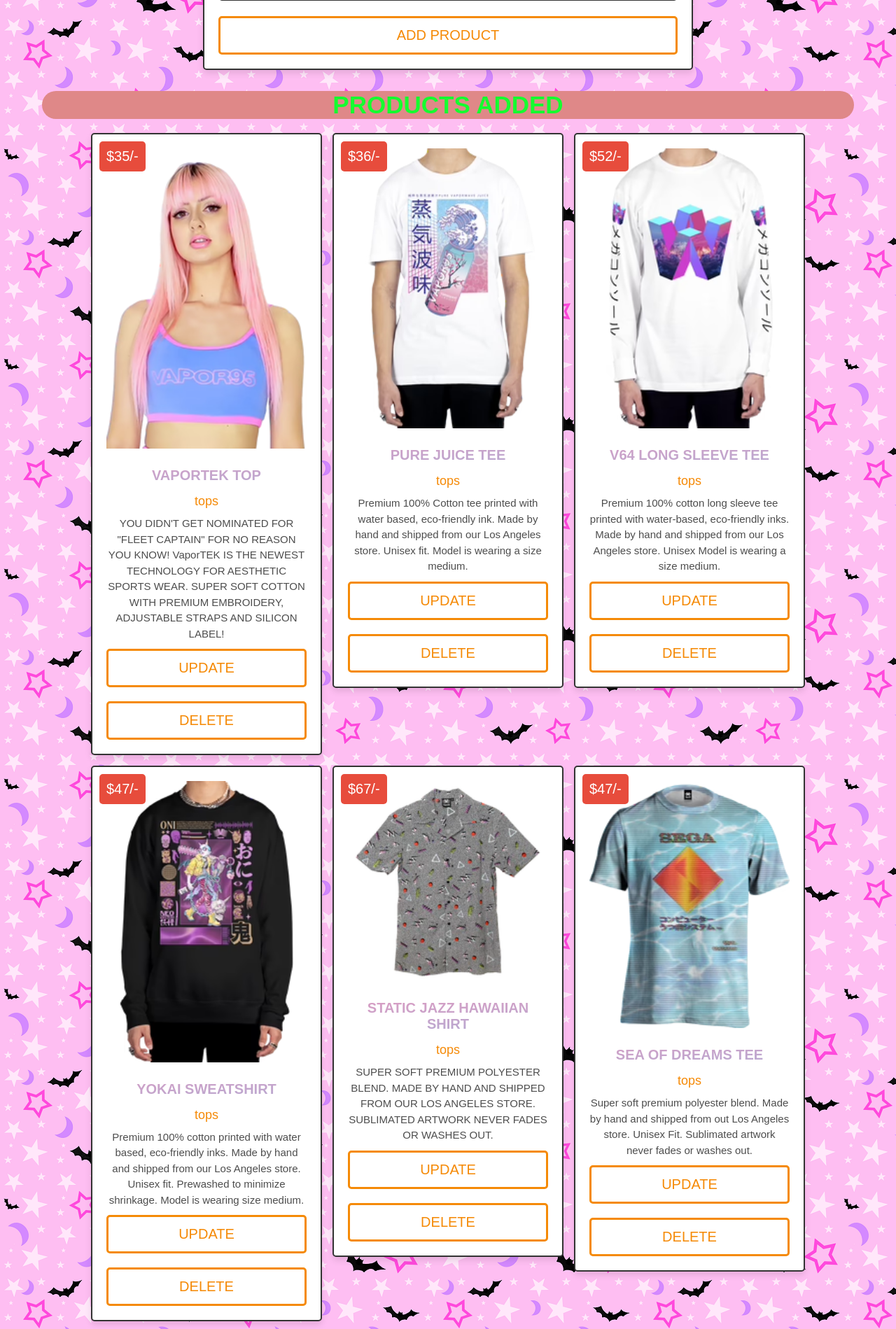
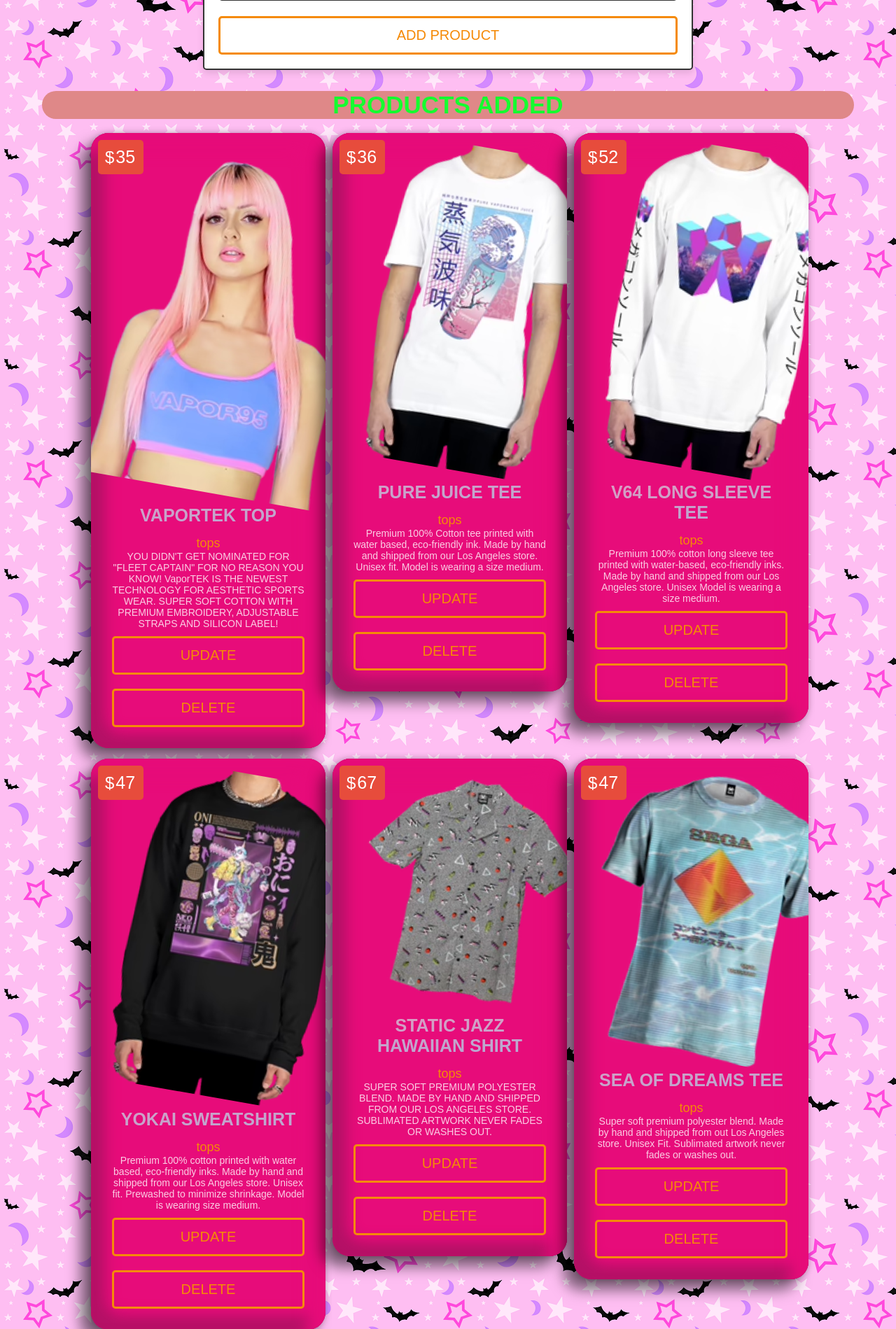
Before and after one commit to DanMarkov/VezGuevi, a PHP site: page /publicAdmin/admin_products.php in a window 1280 px wide. Shown: the part 579-2478 px from the top of the page at 70% size. Run offline with PHP 8.4, Linux system fonts and the light colour scheme; a user stored in the database is signed in; data comes from the database, SQL or seed files in the repository; style sheets or scripts are compiled from the project's sources; some libraries are stand-ins or nearby versions; some web fonts are replaced.

Commit message:
updated admin product ui

```diff
--- a/css/admin_style.css
+++ b/css/admin_style.css
@@ -86,52 +86,68 @@
 }
 
 .show-products .box-container .box {
+  position: relative;
+  width: 33.5rem;
+  padding: 2rem 3rem 3rem 3rem;
+  overflow: hidden;
   text-align: center;
-  border: var(--border);
-  box-shadow: var(--box-shadow);
-  background-color: var(--white);
-  border-radius: 0.5rem;
-  padding: 2rem;
-  position: relative;
-  transition: box-shadow 0.2s;
+  background: var(--product-bg);
+  box-shadow: inset -2rem 2rem 2rem 0.5rem rgb(231, 12, 122), inset 2rem -2rem 2rem 0 rgb(180, 17, 102), inset 0 0 2rem 0 rgb(180, 17, 102), -1.5rem 1.5rem 2rem 0 rgba(0, 0, 0, 0.52), 0 0 1rem 0 rgba(0, 0, 0, 0.25);
+  border-radius: 2.5rem;
+  transition: 0.5s, box-shadow 0.2s;
+  z-index: 3;
 }
 
 .show-products .box-container .box:hover {
   box-shadow: -0.5rem 0.5rem #ff51c5, -1.5rem 1.5rem 2rem -1rem #ff51c5, 0.5rem -0.5rem #00f6ff, 0.5rem -0.5rem 2rem #00f6ff;
 }
 
-.show-products .box-container .box .price {
-  position: absolute;
-  top: 1rem;
-  left: 1rem;
-  padding: 1rem;
-  font-size: 2rem;
-  color: var(--white);
-  background-color: var(--red);
-  border-radius: 0.5rem;
+.show-products .box-container .box img {
+  width: 120%;
+  height: 120%;
+  object-fit: cover;
+  transition: 0.5s;
+  transform: rotate(10deg);
+  filter: drop-shadow(-0.3rem, 0.6rem, 0.3rem rgba(110, 0, 0, 0.5));
 }
 
-.show-products .box-container .box img {
-  width: 100%;
-  margin-bottom: 1rem;
+.show-products .box-container .box img:hover {
+  transform: rotate(20deg) scale(1.15);
+  filter: drop-shadow(-0.7rem 0.6rem 0.7rem rgb(110, 0, 0));
 }
 
-.show-products .box-container .box .name {
+.show-products .box-container .box .box-details .name {
   margin: 0.5rem 0;
-  font-size: 2rem;
   color: var(--black);
 }
 
-.show-products .box-container .box .cat {
+.show-products .box-container .box .box-details .cat {
   font-size: 1.8rem;
   color: var(--green);
 }
 
 .show-products .box-container .box .details {
-  padding-top: 1rem;
-  font-size: 1.5rem;
-  line-height: 1.5;
-  color: var(--light-color);
+  font-size: 1.4rem;
+  color: rgba(255, 255, 255, 0.8);
+  font-weight: 400;
+}
+
+.show-products .box-container .box .price .price_num {
+  position: absolute;
+  top: 1rem;
+  left: 1rem;
+  padding: 1rem;
+  border-radius: 0.5rem;
+  background-color: var(--red);
+  font-size: 2.4rem;
+  color: var(--white);
+  margin-bottom: 1rem;
+}
+
+.show-products .box-container .box .price .price_num span {
+  font-size: 2.5rem;
+  color: var(--white);
+  margin: 0 0.2rem;
 }
 
 .update-product form {
--- a/publicAdmin/admin_products.php
+++ b/publicAdmin/admin_products.php
@@ -117,6 +117,25 @@ require_once "$path/private/head.php";
          while($fetch_products = $show_products->fetch(PDO::FETCH_ASSOC)){
    ?>
    <div class="box">
+      <div class="img">
+         <img src="../uploaded_img/<?= $fetch_products['image']; ?>" alt="product">
+      </div>
+      <div class="box-details">
+         <div class="name"><?= $fetch_products['name']; ?></div>
+         <div class="cat"><?= $fetch_products['category']; ?></div>
+         <div class="details"><?= $fetch_products['details']; ?></div>
+      </div>
+      <div class="price">
+         <div class="price_num">$<span><?= $fetch_products['price']; ?></span></div>
+      </div>
+      <div class="flex-btn">
+         <a href="admin_update_product.php?update=<?= $fetch_products['id']; ?>" class="option-btn">update</a>
+         <a href="admin_products.php?delete=<?= $fetch_products['id']; ?>" class="delete-btn" onclick="return confirm('delete this product?');">delete</a>
+      </div>
+   </div>
+
+   <!-- <div class="box">
+
       <div class="price">$<?= $fetch_products['price']; ?>/-</div>
       <img src="../uploaded_img/<?= $fetch_products['image']; ?>" alt="">
       <div class="name"><?= $fetch_products['name']; ?></div>
@@ -126,7 +145,7 @@ require_once "$path/private/head.php";
          <a href="admin_update_product.php?update=<?= $fetch_products['id']; ?>" class="option-btn">update</a>
          <a href="admin_products.php?delete=<?= $fetch_products['id']; ?>" class="delete-btn" onclick="return confirm('delete this product?');">delete</a>
       </div>
-   </div>
+   </div> -->
    <?php
       }
    }else{
--- a/scss/admin_style.scss
+++ b/scss/admin_style.scss
@@ -95,52 +95,126 @@
 }
 
 .show-products .box-container .box{
+   position: relative;
+   width: 33.5rem;
+   padding: 2rem 3rem 3rem 3rem;
+   //    padding:2rem;
+   overflow: hidden;
    text-align: center;
-   border:var(--border);
-   box-shadow: var(--box-shadow);
-   background-color: var(--white);
-   border-radius: .5rem;
-   padding:2rem;
-   position: relative;
-   transition: box-shadow .2s;
+   // border:var(--border);
+   background: var(--product-bg);
+   //    background-color: var(--white);
+   // box-shadow: var(--box-shadow);
+   box-shadow: inset -2rem 2rem 2rem .5rem rgb(231, 12, 122),
+               inset 2rem -2rem 2rem 0 rgb(180, 17, 102),
+               inset 0 0 2rem 0 rgb(180, 17, 102),
+                     -1.5rem 1.5rem 2rem 0 rgba(0,0,0,0.52),
+                     0 0 1rem 0 rgba(0,0,0,0.25);
+   border-radius: 2.5rem;
+   // border-radius: .5rem;
+   transition: 0.5s, box-shadow .2s;
+   z-index: 3;
 }
 
-.show-products .box-container .box:hover {
+// .show-products .box-container .box{
+//    text-align: center;
+//    border:var(--border);
+//    box-shadow: var(--box-shadow);
+//    background-color: var(--white);
+//    border-radius: .5rem;
+//    padding:2rem;
+//    position: relative;
+//    transition: box-shadow .2s;
+// }
+
+
+.show-products .box-container .box:hover{
    @include hover-shadow;
 }
 
-.show-products .box-container .box .price{
-   position: absolute;
-   top:1rem; left:1rem;
-   padding:1rem;
-   font-size: 2rem;
-   color:var(--white);
-   background-color: var(--red);
-   border-radius: .5rem;
+
+.show-products .box-container .box img{
+   width: 120%;
+   height: 120%;
+   object-fit: cover;
+   transition: 0.5s;
+   transform: rotate(10deg);
+   filter: drop-shadow(-.3rem, .6rem, .3rem rgba(110, -110, -110, .5));
 }
 
-.show-products .box-container .box img{
-   width: 100%;
-   margin-bottom: 1rem;
+// .show-products .box-container .box img{
+//    width: 100%;
+//    margin-bottom: 1rem;
+// }
+
+
+.show-products .box-container .box img:hover{
+   transform: rotate(20deg) scale(1.15);
+   filter: drop-shadow(-.7rem .6rem .7rem rgb(110, -110, -110));
 }
 
-.show-products .box-container .box .name{
+.show-products .box-container .box .box-details .name{
    margin:.5rem 0;
-   font-size: 2rem;
+   // font-size: 2rem;
    color:var(--black);
 }
 
-.show-products .box-container .box .cat{
+// .show-products .box-container .box .name{
+//    margin:.5rem 0;
+//    font-size: 2rem;
+//    color:var(--black);
+// }
+
+.show-products .box-container .box .box-details .cat{
    font-size: 1.8rem;
    color:var(--green);
 }
 
 .show-products .box-container .box .details{
-   padding-top: 1rem;
-   font-size: 1.5rem;
-   line-height: 1.5;
-   color:var(--light-color);
+   font-size: 1.4rem;
+   color: rgba(255, 255, 255, 0.8);
+   font-weight: 400;
 }
+
+// .show-products .box-container .box .details{
+//    padding-top: 1rem;
+//    font-size: 1.5rem;
+//    line-height: 1.5;
+//    color:var(--light-color);
+// }
+
+.show-products .box-container .box .price .price_num{
+   position: absolute;
+   top:1rem; left:1rem;
+   // bottom: 5.8rem; right: 2.5rem;
+   padding:1rem;
+   border-radius: .5rem;
+   background-color: var(--red);
+   // font-size: 1.8rem;
+   font-size: 2.4rem;
+   color:var(--white);
+   margin-bottom: 1rem;
+}
+
+.show-products .box-container .box .price .price_num span{
+   font-size: 2.5rem;
+   color:var(--white);
+   margin:0 .2rem;
+}
+
+// .show-products .box-container .box .price{
+//    position: absolute;
+//    top:1rem; left:1rem;
+//    padding:1rem;
+//    font-size: 2rem;
+//    color:var(--white);
+//    background-color: var(--red);
+//    border-radius: .5rem;
+// }
+
+
+
+
 
 .update-product form{
    max-width: 50rem;
```
